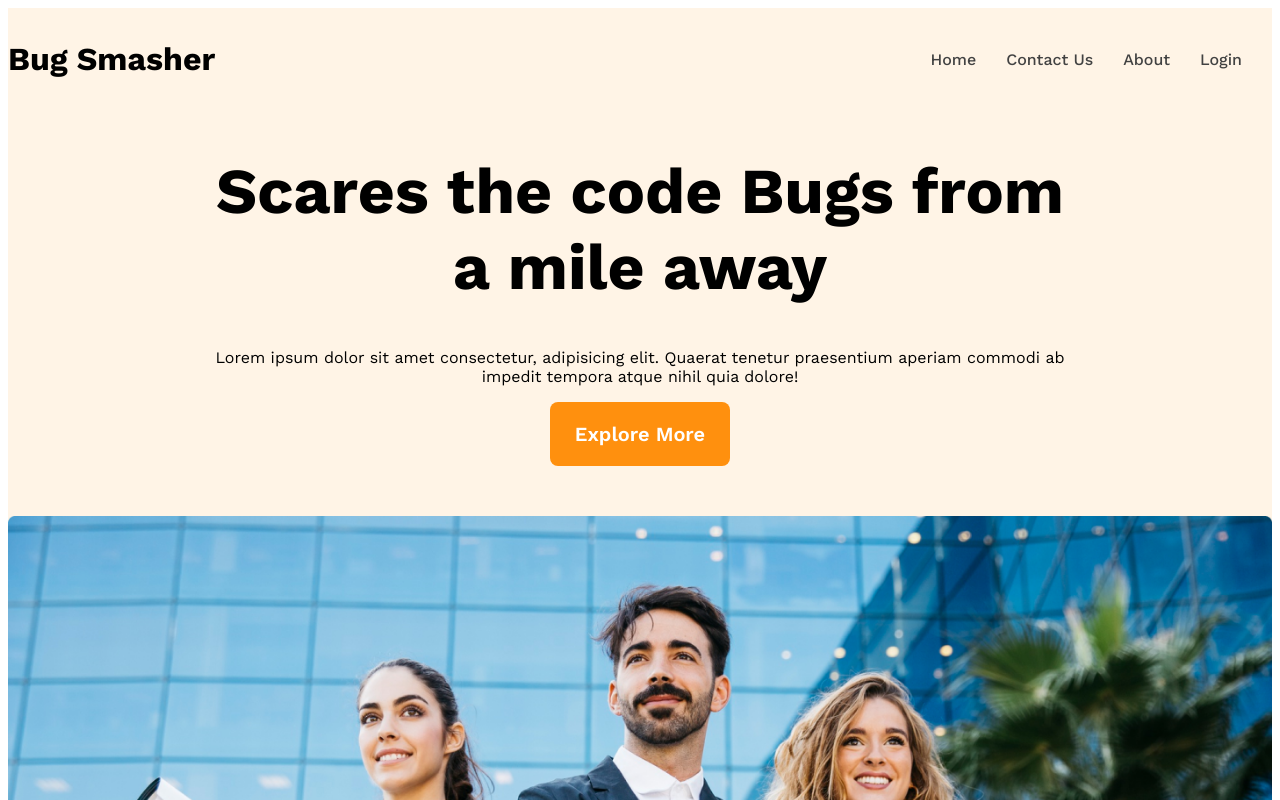
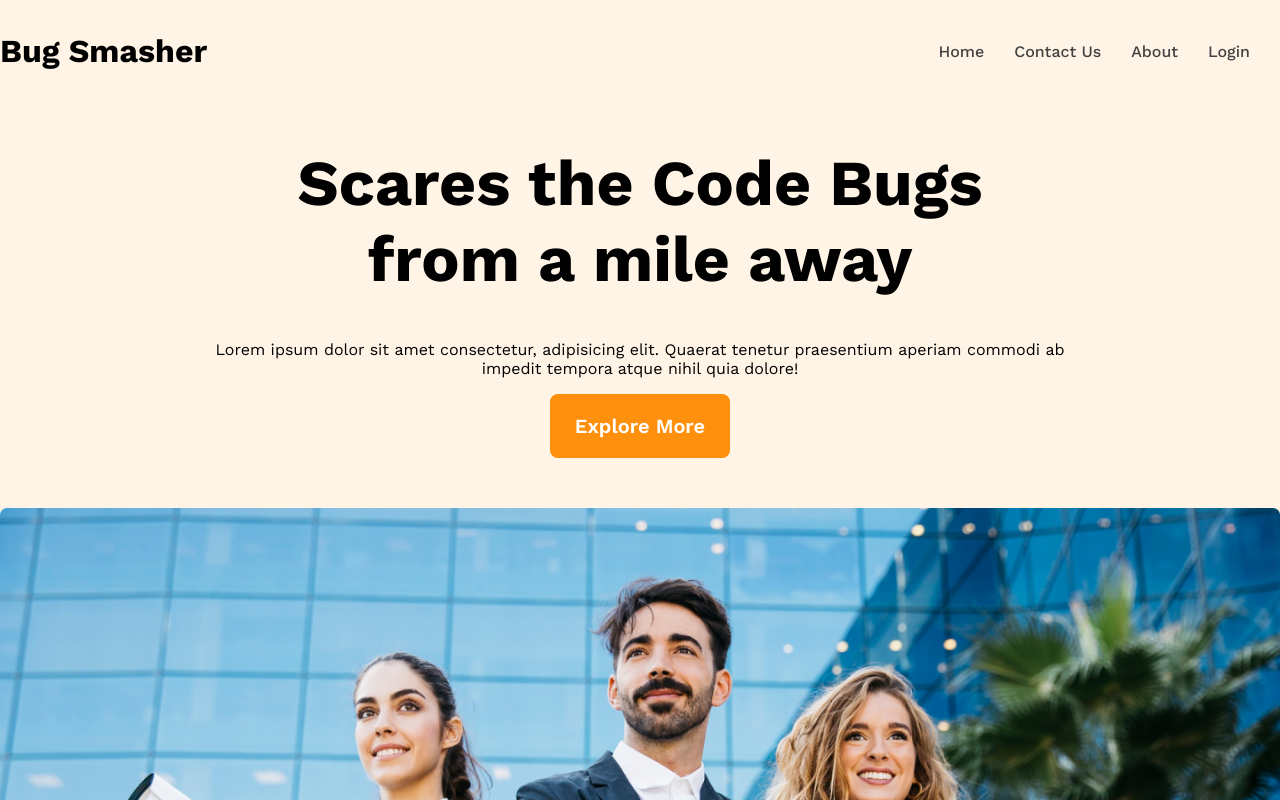
Before and after one commit to Asifmahmud436/bug-smasher, a plain HTML site: page index.html in a window 1280 px wide. Shown: the top 800 px of the page. Drawn offline with nearby package versions, Linux system fonts and the light colour scheme.

Commit message:
modified the banner a little

```diff
--- a/index.html
+++ b/index.html
@@ -19,7 +19,7 @@
         </nav>
         <div class="banner">
             <div class="banner-content">
-                <h1 class="banner-title">Scares the code Bugs from a mile away</h1>
+                <h1 class="banner-title">Scares the Code Bugs from a mile away</h1>
                 <p class="banner-description">Lorem ipsum dolor sit amet consectetur, adipisicing elit. Quaerat tenetur praesentium aperiam commodi ab impedit tempora atque nihil quia dolore!</p>
                 <button type="submit" class="btn-primary">Explore More</button>
             </div>
--- a/styles/styles.css
+++ b/styles/styles.css
@@ -6,9 +6,11 @@
     font-style: normal;
     /* margin: 0; */
 }
-/* body{
-    margin: 0px;
-} */
+body{
+    margin: 0;
+    border: 0;
+    padding: 0;
+}
 /* shared styles */
 .display-flex{
     display: flex;
```
